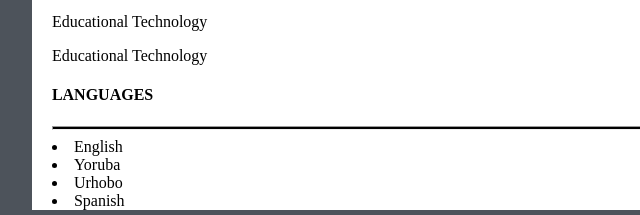
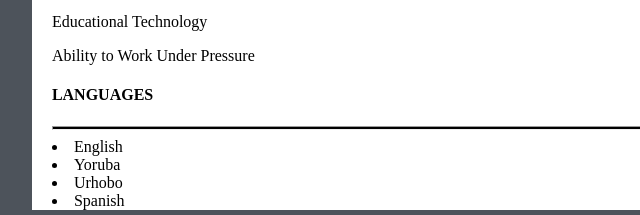
Before and after one commit to 0chuko/CV-using-HTML-CSS, a plain HTML site: page index.html in a window 1280 px wide. Shown: the part 1183-1398 px from the top of the page, 204-844 px from the left. Drawn offline with Linux system fonts and the light colour scheme.

Commit message:
Update index.html

```diff
--- a/index.html
+++ b/index.html
@@ -76,7 +76,7 @@
             &nbsp;&nbsp;&nbsp;&nbsp; &nbsp;&nbsp;&nbsp;&nbsp;&nbsp;&nbsp;&nbsp;&nbsp;&nbsp;&nbsp; &nbsp;&nbsp;&nbsp;&nbsp;&nbsp;&nbsp;&nbsp;&nbsp;&nbsp;&nbsp; &nbsp;&nbsp;&nbsp;&nbsp;&nbsp;&nbsp;&nbsp;   &nbsp;&nbsp;&nbsp;&nbsp; &nbsp;&nbsp;&nbsp;&nbsp;&nbsp;&nbsp;&nbsp;&nbsp;&nbsp;&nbsp; &nbsp;&nbsp;&nbsp;&nbsp;&nbsp;&nbsp;&nbsp;&nbsp;&nbsp;&nbsp; &nbsp;&nbsp;&nbsp;&nbsp;&nbsp;&nbsp;&nbsp;&nbsp;&nbsp;&nbsp;&nbsp; &nbsp;&nbsp;&nbsp;&nbsp;&nbsp;&nbsp;&nbsp;&nbsp;&nbsp;&nbsp; &nbsp;&nbsp;&nbsp;&nbsp;&nbsp;&nbsp;&nbsp;&nbsp;&nbsp;&nbsp; &nbsp;&nbsp;&nbsp;&nbsp;&nbsp;&nbsp;&nbsp; &nbsp;&nbsp;      Excel and PowerPoint<br>
         languages such as HTML, CSS, JavaScript, and jQuery </p>
         <p>Educational Technology</p>
-        <p>Educational Technology</p>
+        <p>Ability to Work Under Pressure</p>
 
         <h4>LANGUAGES</h4>
         <hr style="width:100%;text-align:left;margin-left:0"
```
